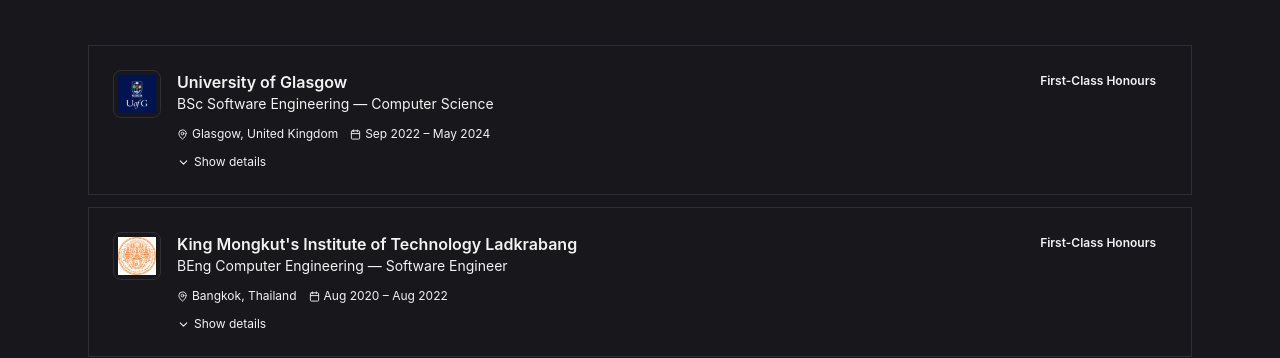
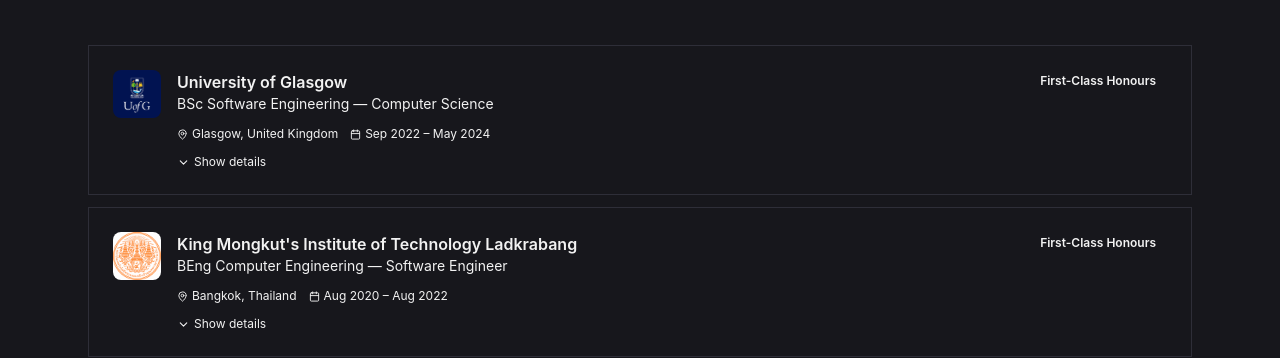
Before and after one commit to Boondirek-Kanjanapongporn/my-website2.0, a React (Vite) app: page / in a window 1280 px wide. Shown: the part 2652-3010 px from the top of the page. Built offline with nearby package versions, Linux system fonts and the light colour scheme.

Commit message:
fix logo in education

```diff
--- a/src/components/EducationSection.tsx
+++ b/src/components/EducationSection.tsx
@@ -22,11 +22,11 @@
       <div className="flex items-start gap-4 p-6">
         {/* Logo */}
         <div className="flex-shrink-0">
-          <div className="bg-background border-border h-12 w-12 overflow-hidden rounded-lg border">
+          <div className="bg-background border-border h-12 w-12 overflow-hidden rounded-lg">
             <img
               src={logo}
               alt={edu.institution}
-              className="h-full w-full object-contain p-1"
+              className="h-full w-full object-fill"
             />
           </div>
         </div>
```
